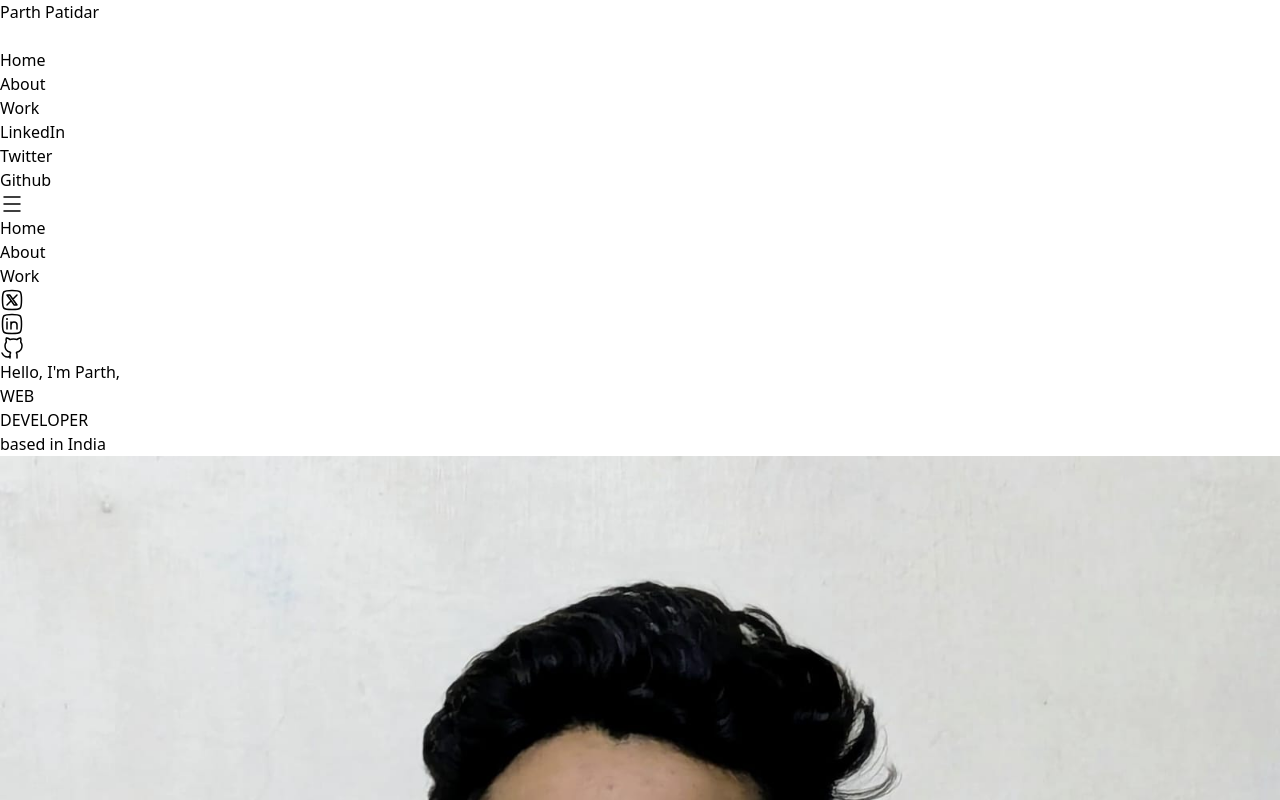
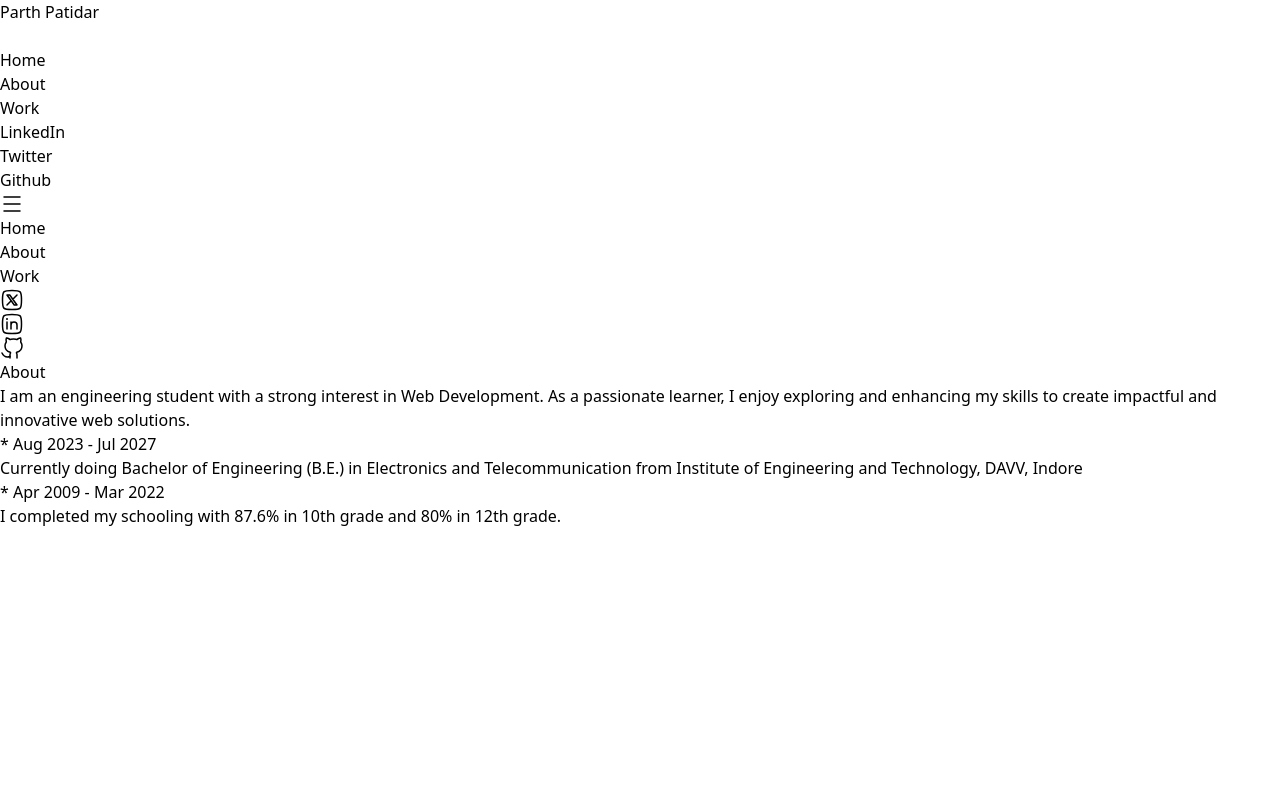
Before and after one commit to ParthPatidar04/Portfolio-Parth, a React (Vite) app in the folder portfolioWebsite/: page / in a window 1280 px wide. Shown: the top 800 px of the page. Built offline with nearby package versions, Linux system fonts and the light colour scheme.

Commit message:
add about

```diff
--- a/portfolioWebsite/src/App.jsx
+++ b/portfolioWebsite/src/App.jsx
@@ -1,5 +1,6 @@
 
 import './App.css'
+import About from './components/About'
 import Home from './components/Home'
 import Navigation from './components/Navigation'
 
@@ -10,7 +11,8 @@ function App() {
   return (
     <>
       <Navigation />
-      <Home />
+      {/* <Home /> */}
+      <About />
     </>
   )
 }
--- /dev/null
+++ b/portfolioWebsite/src/components/About.jsx
@@ -0,0 +1,26 @@
+import React from 'react'
+
+function About() {
+    return (
+        <div>
+            <div className='text-[50px] font-extrabold text-yellow-200 mb-6'>About</div>
+            <div className=''>
+                <div className=' text-xl ml-1 md:text-2xl text-blue-800 mb-10 animate-slide-left-to-right delay-1000'>I am an engineering student with a strong interest in Web Development. As a passionate learner, I enjoy exploring and enhancing my skills to create impactful and innovative web solutions.</div>
+                    <div className='text-blue-800 ml-14 animate-slide-left-to-right delay-2000'>
+                        <div>
+                            <div className='font-bold text-2xl'>* Aug 2023 - Jul 2027</div>
+                            <div className='text-xl'>Currently doing Bachelor of Engineering (B.E.) in Electronics and Telecommunication from Institute of Engineering and Technology, DAVV, Indore</div>
+                        </div>
+                        <div>
+                            <div className='font-bold text-2xl mt-4'>* Apr 2009 - Mar 2022</div>
+                            <div className='text-xl'>I completed my schooling with 87.6% in 10th grade and 80% in 12th grade.</div>
+                        </div>
+                    </div>
+
+
+            </div>
+        </div>
+    )
+}
+
+export default About
--- a/portfolioWebsite/src/components/Home.jsx
+++ b/portfolioWebsite/src/components/Home.jsx
@@ -3,20 +3,20 @@ import profile from '../assets/profilePhoto.jpeg'
 
 function Home() {
     return (
-            <div className='flex md:flex-row flex-col h-screen md:justify-around items-center md:items-center '>
+            <div className='flex md:flex-row flex-col gap-y-10 h-screen mt-10 md:justify-around items-center md:items-center '>
                 <div className='animate-slide-left-to-right text-blue-800'>
-                    <div className='text-2xl'>
+                    <div className='md:text-2xl text-xl'>
                         Hello, I'm Parth,
                     </div>
-                    <div className='text-[70px] font-extrabold'>
+                    <div className='md:text-[70px] text-[50px] font-extrabold'>
                         WEB <br /> DEVELOPER
                     </div>
-                    <div className='text-2xl'>
+                    <div className='md:text-2xl text-xl'>
                         based in India
                     </div>
                 </div>
-                <div className=''>
-                    <img className='w-96 h-96 rounded-[180px]' src={profile} alt="" />
+                <div className='order-first md:order-last'>
+                    <img className='md:w-96 md:h-96 w-80 h-80 rounded-[180px]' src={profile} alt="" />
                 </div>
             </div>
     )
--- a/portfolioWebsite/src/components/Navigation.jsx
+++ b/portfolioWebsite/src/components/Navigation.jsx
@@ -15,7 +15,7 @@ function Navigation() {
                 <div className='w-full justify-between flex md:basis-1/4 md:justify-center font-bold text-3xl'>
                     <div className='cursor-pointer'>Parth Patidar</div>
                     <div className='md:hidden cursor-pointer'>
-                        <div className={`fixed top-0 right-0 h-full bg-gray-800 text-white w-64 transform ${isSideBarOpen ? 'translate-x-0' : 'translate-x-full'}
+                        <div className={`fixed z-10 top-0 right-0 h-full bg-gray-800 text-white w-52 transform ${isSideBarOpen ? 'translate-x-0' : 'translate-x-full'}
                                         transition-transform duration-300 ease-in-out`}>
                             <div className='flex justify-end mt-2 mr-2'>
                                 <svg onClick={toggleSideBar} xmlns="http://www.w3.org/2000/svg" viewBox="0 0 24 24" width="24" height="24" color="#ffffff" fill="none">
--- a/portfolioWebsite/src/index.css
+++ b/portfolioWebsite/src/index.css
@@ -2,17 +2,28 @@
 @tailwind components;
 @tailwind utilities;
 
-@keyframes slide-left-to-right{
-    0%{
+@keyframes slide-left-to-right {
+    0% {
         transform: translateX(-100%);
     }
-    100%{
+
+    100% {
         transform: translateX(0);
     }
 }
 
-@layer utilities{
-    .animate-slide-left-to-right{
+@layer utilities {
+
+    .animate-slide-left-to-right {
         animation: slide-left-to-right 1.5s ease-out forwards;
     }
+
+    .delay-1000 {
+        animation-delay: 1000ms;
+    }
+
+    .delay-2000 {
+        animation-delay: 2000ms;
+    }
+
 }
```
Also changed, not shown: portfolioWebsite/src/assets/anime-boy.webp (added).
